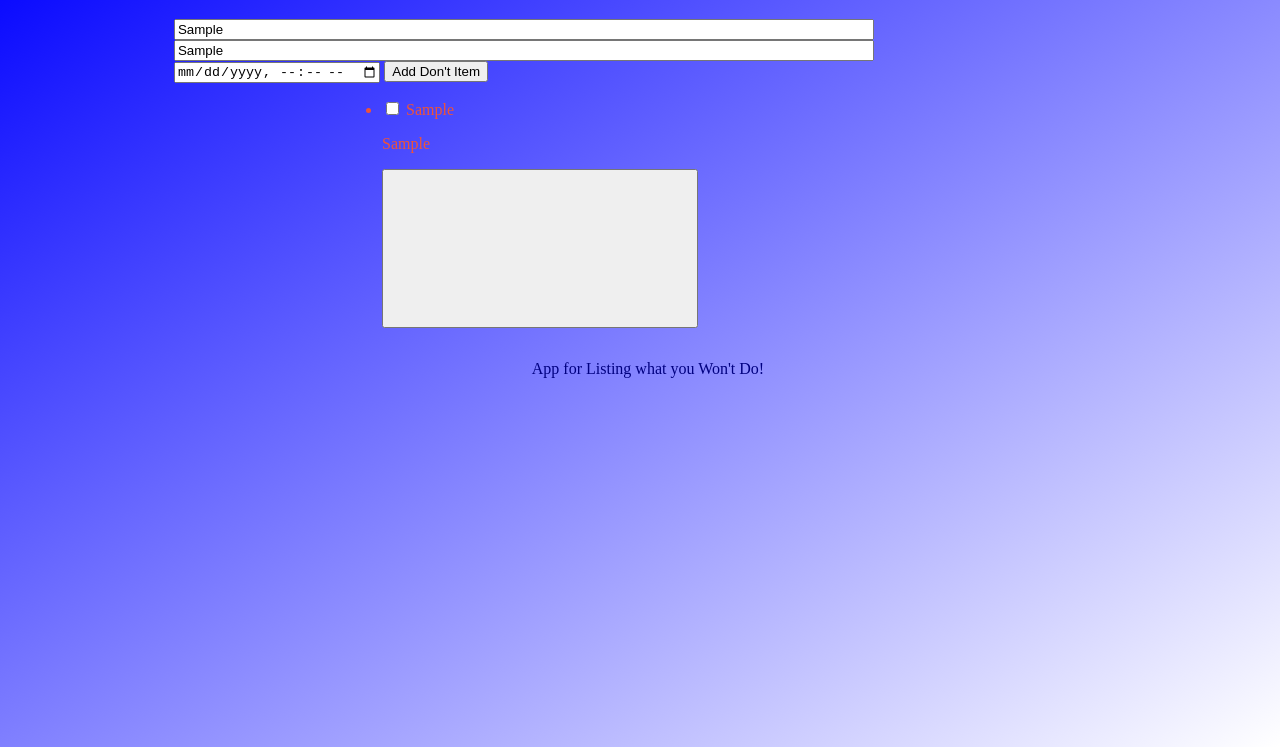
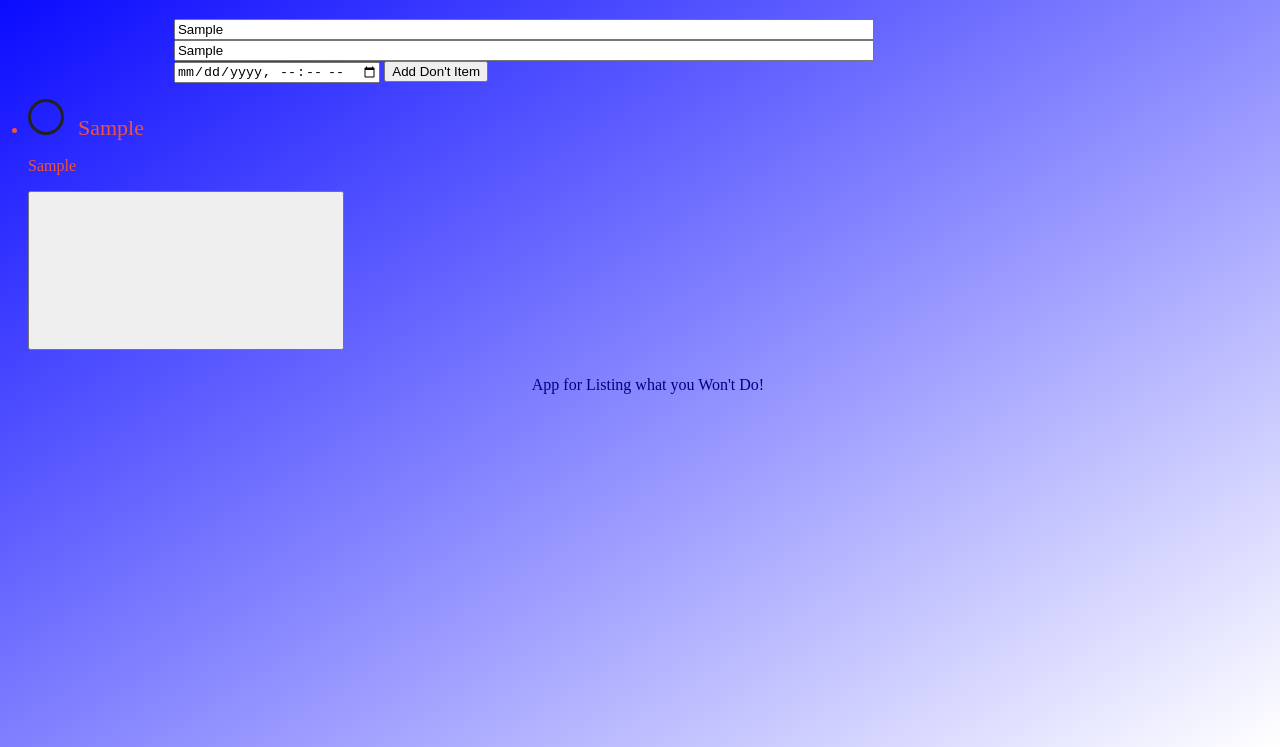
Before and after one commit to roquez94/ToDontList, a website built with webpack: page dist/index.html in a window 1280 px wide. Both pictures are taken after typing "Sample", "Sample" into the empty fields and a click on the button "Add Don't Item". Shown: the part 69-816 px from the top of the page. Built offline with nearby package versions, Linux system fonts and the light colour scheme.

Commit message:
Added UI, will add more then add delete feature

```diff
--- a/src/style.css
+++ b/src/style.css
@@ -31,5 +31,48 @@ body {
 
 input[type=text] {
     width: 100%;
+}
 
+input[type="checkbox"]{
+    display: none;
 }
+
+#listContainer {
+    margin-bottom: 10px;
+    width: 100%;
+    display: flex;
+    align-items: center;
+    justify-content: space-between;
+}
+
+#listContainer span {
+    flex-grow: 1;
+    margin-left: 10px;
+    margin-right: 10px;
+    font-size: 22px;
+}
+
+/* shows up when completed checkbox is pressed */
+.done span {
+    text-decoration: line-through;
+}
+
+.tick {
+    width: 30px;
+    height: 30px;
+    border:3px solid #222;
+    border-radius:50%;
+    display: inline-flex;
+    justify-content: center;
+    align-items: center;
+}
+
+.tick::before {
+    content: '✓';
+    font-size: 20px;
+    display: none;
+}
+
+.done .tick::before {
+    display: inline;
+  }
```
Also changed, not shown: dist/main.js.
